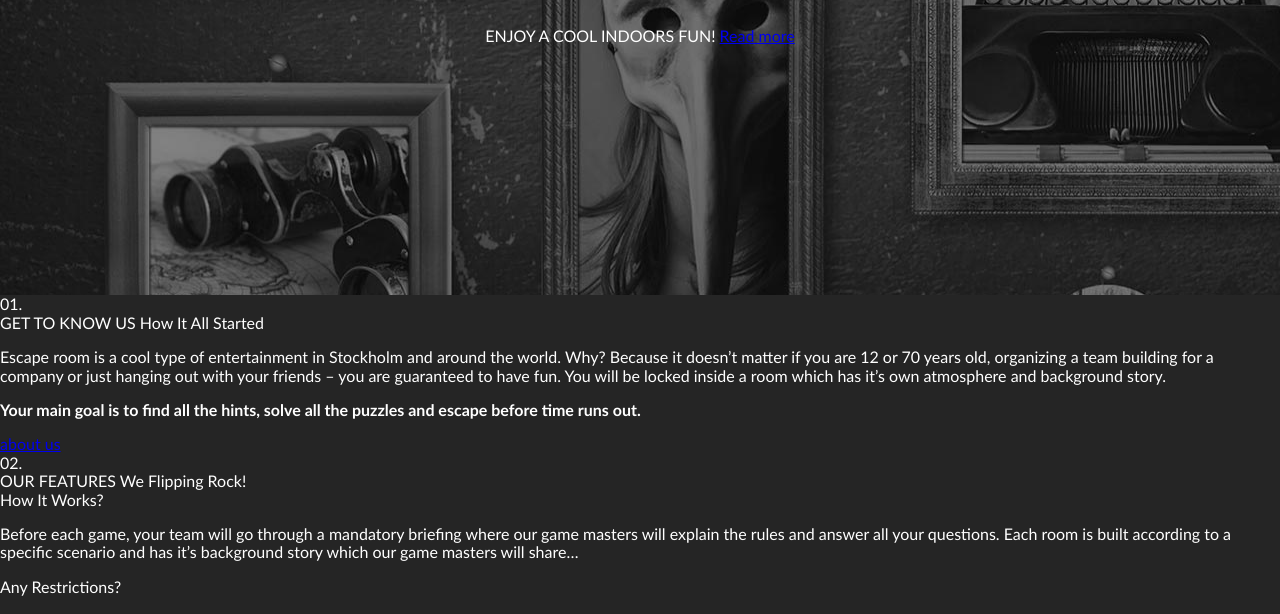
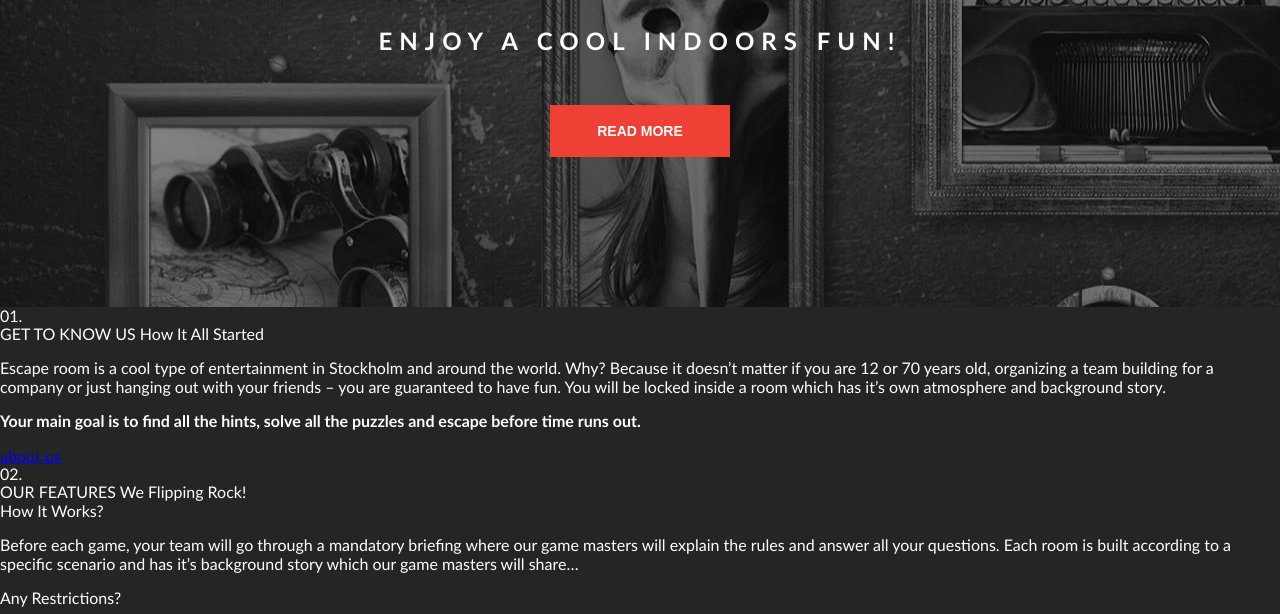
Before and after one commit to Mezmirra/questroom-site, a website: page index.html in a window 1280 px wide. Shown: the part 556-1170 px from the top of the page. Drawn offline with Linux system fonts and the light colour scheme; a web font is replaced by a local one.

Commit message:
the first section is done

```diff
--- a/app/less/main.less
+++ b/app/less/main.less
@@ -1,6 +1,6 @@
 .entry-section {
     background-image: url(/app/img/homebg1.jpg);
-    padding: 200px 0 250px;
+    padding: 200px 0 150px;
     text-align: center;
 
     .entry-section__company-name {
@@ -10,6 +10,33 @@
         font-weight: 700;
         letter-spacing: 1.3px;
         margin-bottom: 40px;
+    }
+
+    .entry-section__company-motto {
+        display: block;
+        font-size: 24px;
+        font-weight: 700;
+        letter-spacing: 7px;
+        margin-bottom: 50px;
+    }
+
+    .big-btn {
+        display: inline-block;
+        font-family: @accent-font;
+        font-size: 14px;
+        font-weight: 700;
+        text-decoration: none;
+        text-transform: uppercase;
+        color: @white;
+        padding: 18px 47px;
+        background-color: @red;
+        transition-duration: 0.1s;
+    }
+
+    .big-btn:hover {
+        background-color: transparent;
+        outline: solid 2px @red;
+        outline-offset: -2px;
     }
 }
 
--- a/index.html
+++ b/index.html
@@ -49,8 +49,8 @@
        <section class="entry-section">
           <div class="container">
             <span class="entry-section__company-name">ESCAPADE</span>
-           <span>ENJOY A COOL INDOORS FUN!</span>
-           <a href="#">Read more</a>
+           <span class="entry-section__company-motto">ENJOY A COOL INDOORS FUN!</span>
+           <a href="#" class="big-btn">Read more</a>
           </div>
        </section>
        <section class="numbered_section">
```
Also changed, not shown: dist/css/project.css.
